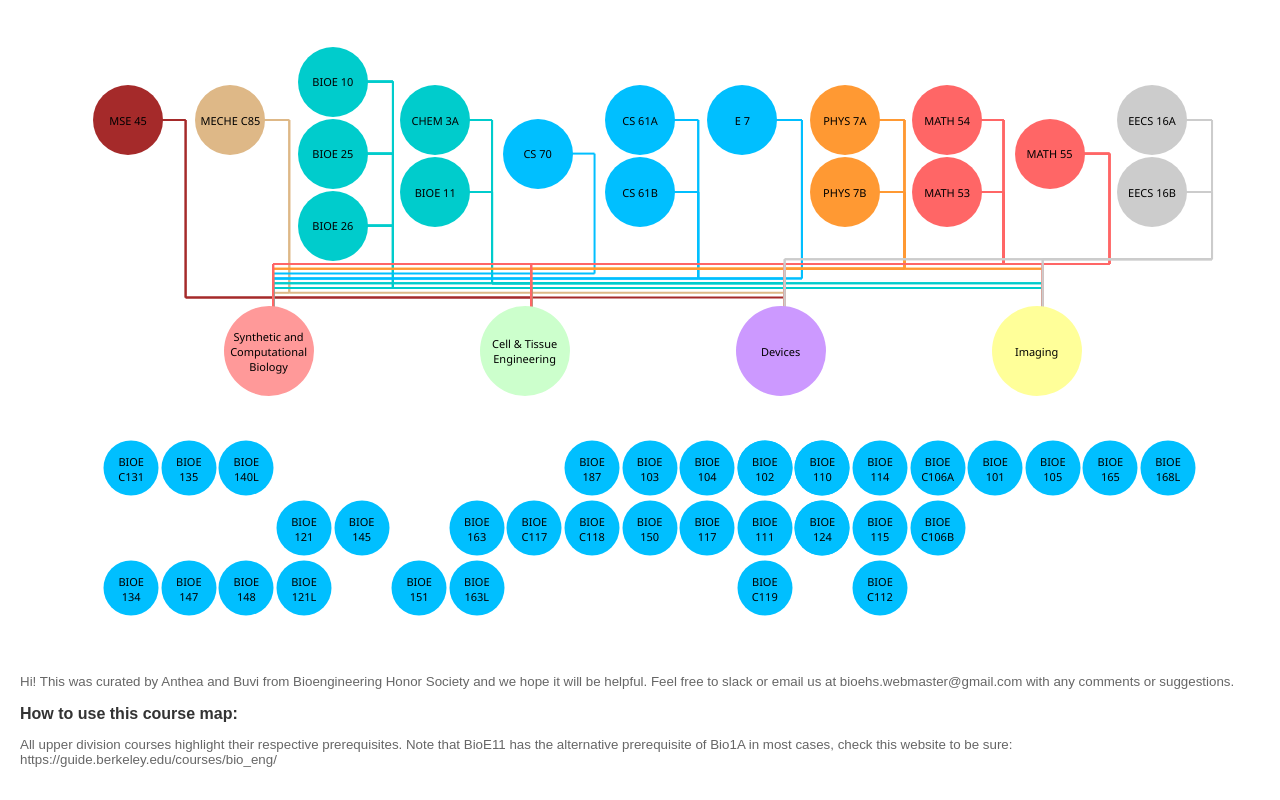
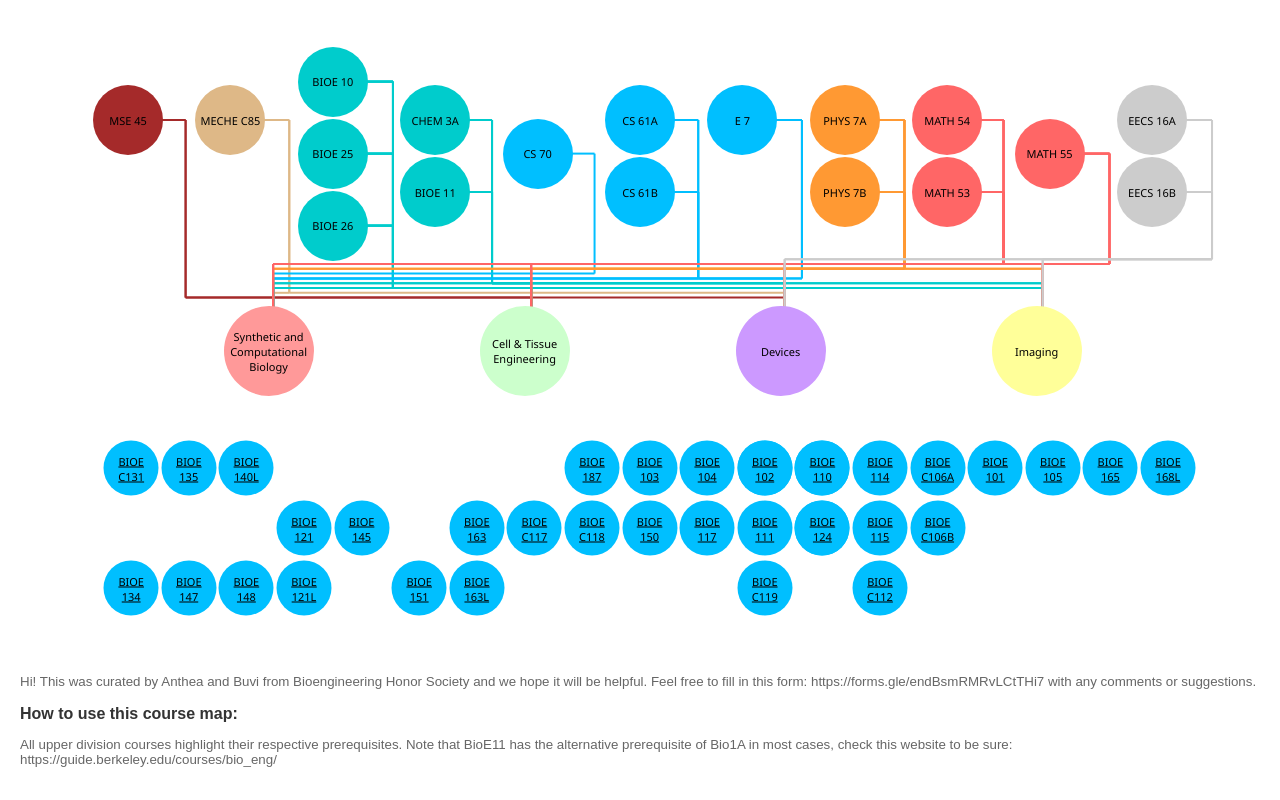
Before and after one commit to crocodile27/bioehs, a React (Create React App) app: page / in a window 1280 px wide. Built offline with nearby package versions, Linux system fonts and the light colour scheme.

Commit message:
finished adding concentration links and link to google form for feedback

```diff
--- a/src/Components/CourseMap.1.tsx
+++ b/src/Components/CourseMap.1.tsx
@@ -2,6 +2,7 @@ import React, { useState } from "react";
 import GeneralRequirements from "./GeneralRequirements.tsx";
 import Concentrations from "./Concentrations.tsx";
 import Arrow from "./Arrow.tsx";
+import Upperdivs from "./Upperdivs.tsx";
 
 export const CourseMap = () => {
   const listOfConcentrations: string[] = [
@@ -528,9 +529,15 @@ export const CourseMap = () => {
     { courseid: "eecs16b", courseName: "EECS 16B" },
   ];
 
-  const ListOfUpperDivInfo: { courseid: string; courseName: string }[] = [
+  const ListOfUpperDivInfo: {
+    courseid: string;
+    courseName: string;
+  }[] = [
     { courseid: "bioe101", courseName: "BIOE 101" },
-    { courseid: "bioe102", courseName: "BIOE 102" },
+    {
+      courseid: "bioe102",
+      courseName: "BIOE 102",
+    },
     { courseid: "bioe105", courseName: "BIOE 105" },
     { courseid: "bioec106a", courseName: "BIOE C106A" },
     { courseid: "bioec106b", courseName: "BIOE C106B" },
@@ -592,7 +599,7 @@ export const CourseMap = () => {
       let otherConcentrations = listOfConcentrations.filter(
         (concentration) => concentration !== courseId
       );
-      // add related courses
+      // add related lower div courses
       for (let i = 0; i < listOfRelatedRequirements.length; i++) {
         if (listOfRelatedRequirements[i].includes(courseId)) {
           // add related requirements to HighlightedList
@@ -602,6 +609,25 @@ export const CourseMap = () => {
           HighlightedList = HighlightedList.concat(related_courses);
         }
       }
+
+      // Loop through the upperDivRelationships map
+      for (const [courseId, courseInfo] of Object.entries(
+        upperDivRelationships
+      )) {
+        // Check if any concentration in listOfConcentrations is in the course's prereqsAndConcentrations
+        let matchingConcentrations = listOfConcentrations.filter(
+          (concentration) =>
+            courseInfo.prereqsAndConcentrations.includes(concentration)
+        );
+
+        // If there are matching concentrations, add the course to HighlightedList
+        if (matchingConcentrations.length > 0) {
+          HighlightedList.push(courseId);
+        }
+      }
+
+      // Ensure HighlightedList has unique courses
+      HighlightedList = [...new Set(HighlightedList)];
     } else if (listOfUpDiv.includes(courseId)) {
       // Please fill in the rest
       HighlightedList =
@@ -734,7 +760,7 @@ export const CourseMap = () => {
         </div>
         <div className="upper-div-container">
           {ListOfUpperDivInfo.map((courseInfo) => (
-            <GeneralRequirements
+            <Upperdivs
               key={courseInfo.courseid}
               className={
                 isHoveredOver
@@ -745,6 +771,7 @@ export const CourseMap = () => {
               }
               courseName={courseInfo.courseName}
               id={courseInfo.courseid}
+              href={`https://bioehs.studentorg.berkeley.edu/courseguides/${courseInfo.courseid}`}
               onMouseOver={() => onMouseOver(courseInfo.courseid)}
               onMouseOut={() => onMouseOut(courseInfo.courseid)}
             />
@@ -755,9 +782,9 @@ export const CourseMap = () => {
         <div>
           <p>
             Hi! This was curated by Anthea and Buvi from Bioengineering Honor
-            Society and we hope it will be helpful. Feel free to slack or email
-            us at bioehs.webmaster@gmail.com with any comments or suggestions.{" "}
-            <h3>How to use this course map:</h3>
+            Society and we hope it will be helpful. Feel free to fill in this
+            form: https://forms.gle/endBsmRMRvLCtTHi7 with any comments or
+            suggestions. <h3>How to use this course map:</h3>
             <p>
               All upper division courses highlight their respective
               prerequisites. Note that BioE11 has the alternative prerequisite
--- a/src/Components/Upperdivs.tsx
+++ b/src/Components/Upperdivs.tsx
@@ -4,25 +4,31 @@ interface Props {
   className: string;
   courseName: string;
   id: string;
+  href: string;
   onMouseOver: () => void;
   onMouseOut: () => void;
 }
+
 const Upperdivs = ({
   className = "small-circle",
   courseName,
   id,
+  href,
   onMouseOver,
   onMouseOut,
 }: Props) => {
   return (
-    <button
+    <a
       className={className}
       id={id}
+      href={href}
       onMouseOver={onMouseOver}
       onMouseOut={onMouseOut}
+      target="_blank"
+      rel="noopener noreferrer"
     >
       {courseName}
-    </button>
+    </a>
   );
 };
 
```
Also changed, not shown: 2 other files (tests, documents, lock files or other folders).
